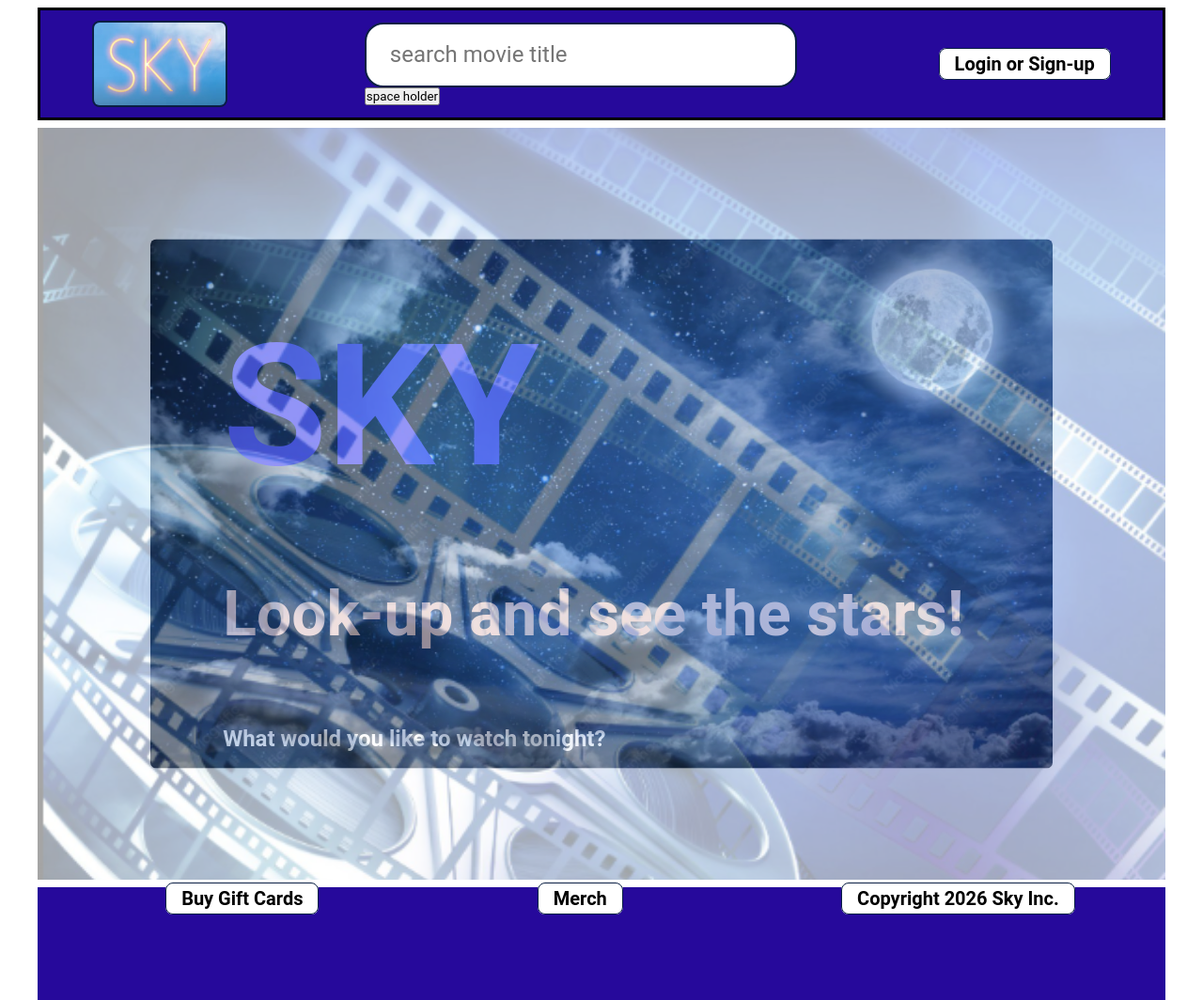
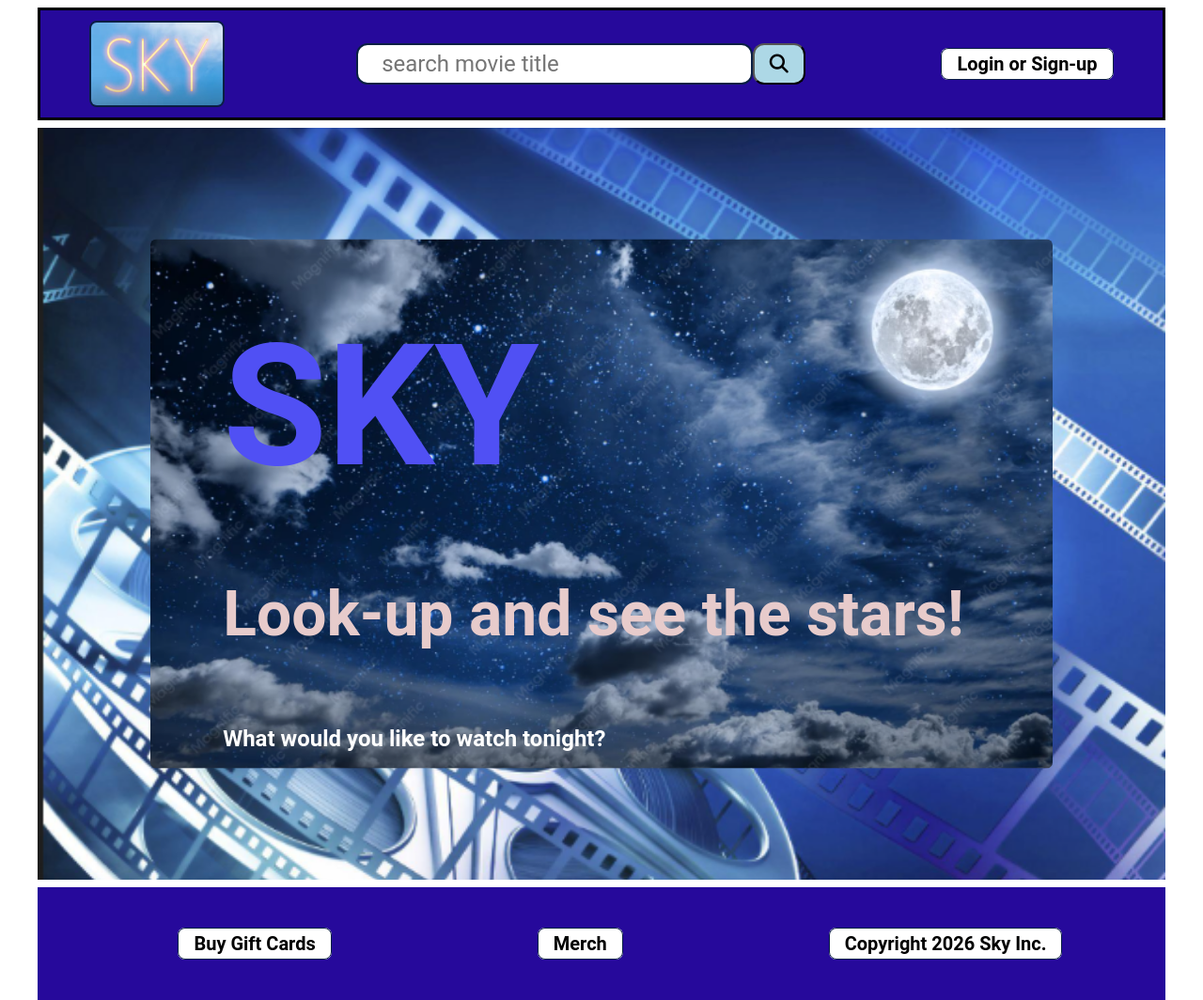
Before and after one commit to Thorkatla1/Mod-5-Final-Project, a plain HTML site: page index.html in a window 1280 px wide. Shown: the whole page at 94% size. Drawn offline with Linux system fonts and the light colour scheme.

Commit message:
didn't get opacity right, working on footer

```diff
--- a/index.html
+++ b/index.html
@@ -9,9 +9,9 @@
     crossorigin="anonymous"
   ></script>
   <script src="index.js"></script>
-  <style type="text/css">
-
-  </style>
+  <style type="text/css"></style>
+  <link rel="stylesheet" href="../css/font-awesome.css">
+    <script src="https://kit.fontawesome.com/bcd0085322.js" crossorigin="anonymous"></script>
 </head>
 
 <body>
@@ -21,15 +21,17 @@
         <div class="logo__img--wrapper">
           <img class="logo" src="sky.logo.png" alt="" />
         </div>
-        <div class="input-wrapper">
-          <input type="text" placeholder="search movie title" /><button
-            data-v-2a11e7ca=""
-            class="not-loading"
-          >space holder</button>
+        <div class="input__wrapper">
+
+          <input type="text" placeholder="search movie title" /><button>
+            <i class="fa-solid fa-magnifying-glass"></i>
+          </button>
         </div>
+        <div class="nav__link__wrapper">
           <ul class="nav__links">
             <li><a href="#" class="nav__link">Login or Sign-up</a></li>
-
+          </ul>
+        </div>
         </ul>
       </div>
     </nav>
@@ -46,23 +48,23 @@
           <h2 class="landing__text">What would you like to watch tonight?</h2>
           <a href="#features"> </a>
         </div>
-        <figure class="header__background--wrapper"><img class="header__background" src="assets/film real black.png" alt="" /></figure>
+        <figure class="header__background--wrapper">
+          <img
+            class="header__background"
+            src="assets/film real black.png"
+            alt=""
+          />
+        </figure>
       </div>
     </header>
   </section>
   <section id="footer">
     <div class="container">
-    <div class="row">
       <ul class="footer__links">
         <li><a href="#" class="nav__link">Buy Gift Cards</a></li>
         <li><a href="#" class="nav__link">Merch</a></li>
         <li><a href="#" class="nav__link">Copyright 2026 Sky Inc.</a></li>
-
       </ul>
-
-
     </div>
-  </div>
-
   </section>
 </body>
--- a/styles.css
+++ b/styles.css
@@ -6,6 +6,22 @@
   max-width: 1200px;
   margin: 0 auto;
   outline: none;
+}
+.row{
+  width: 100%;
+
+}
+button{
+  background-color: lightblue;
+  color: black;
+  font-size: 20px;
+  padding: 4px 16px;
+  border-radius: 12px;
+  width: 12%;
+}
+.container {
+  width: 100%;
+  padding: 0 20px;
 }
 img {
   width: 100%;
@@ -21,7 +37,7 @@
   color: rgb(80, 80, 244);
   font-size: 180px;
   margin-top: 40px;
-  width: 100%
+  width: 100%;
 }
 
 li {
@@ -33,7 +49,8 @@
 
 /* LANDING SECTION */
 
-#landing, #footer{
+#landing,
+#footer {
   margin-top: 8px;
 }
 
@@ -45,7 +62,6 @@
   overflow: hidden;
   height: 120px;
   background-color: rgb(38, 9, 155);
-
   border-style: solid;
 }
 
@@ -68,29 +84,31 @@
   border-radius: 8px;
   border-width: 2px;
   border: 2px solid #0a1f44;
-
 }
 .nav__links {
   display: flex;
 }
-.nav__link{
+.nav__link {
   border: 1px solid #0a1f44;
+}
+.input__wrapper{
+display:flex;
 }
 
 ul {
   display: flex;
 }
+.input__wrapper {
+  display: flex;
+}
 .input__wrapper{
-  display: flex;
-
+  width: 40%;
 }
 input {
   background-color: #fff;
-  border-radius: 20px;
+  border-radius: 12px;
   border: 2px solid #0a1f44;
   color: #0a1f44;
-  display: inline-block;
-  height: 60%;
   line-height: 40px;
   outline: none;
   padding: 0 15px;
@@ -103,15 +121,15 @@
 .header__container {
   margin-top: 8px;
   position: relative;
-  overflow:hidden;
-
-}.main__header {
+  overflow: hidden;
+}
+.main__header {
   display: flex;
   align-items: center;
   justify-content: center;
   flex-direction: column;
   font-size: 66px;
-  margin-top: 40px
+  margin-top: 40px;
 }
 .header__description {
   position: absolute;
@@ -123,21 +141,31 @@
   border-radius: 8px;
   transform: translateY(60px);
   z-index: 0;
-  opacity:100%;
+  opacity: 100%;
 }
 .landing__text {
   padding-top: 80px;
 }
-.header__background--wrapper{
-  max-height: 800px
+.header__background--wrapper {
+  max-height: 800px;
 }
-.header__background{
-  opacity:40%;
+.header__background:before {
+  opacity: 20%;
+  z-index: -1;
+  position: absolute;
 }
 
 /* FOOTER */
 
-#footer{
-height: 120px;
- background-color: rgb(38, 9, 155);
+#footer {
+  height: 120px;
+  background-color: rgb(38, 9, 155);
+  display: flex;
+  align-items: center;
+
 }
+.footer__links {
+  display: flex;
+  justify-content: space-between;
+  width: 100%;
+}
```
Lines whose indentation alone changed are shown as unchanged.
